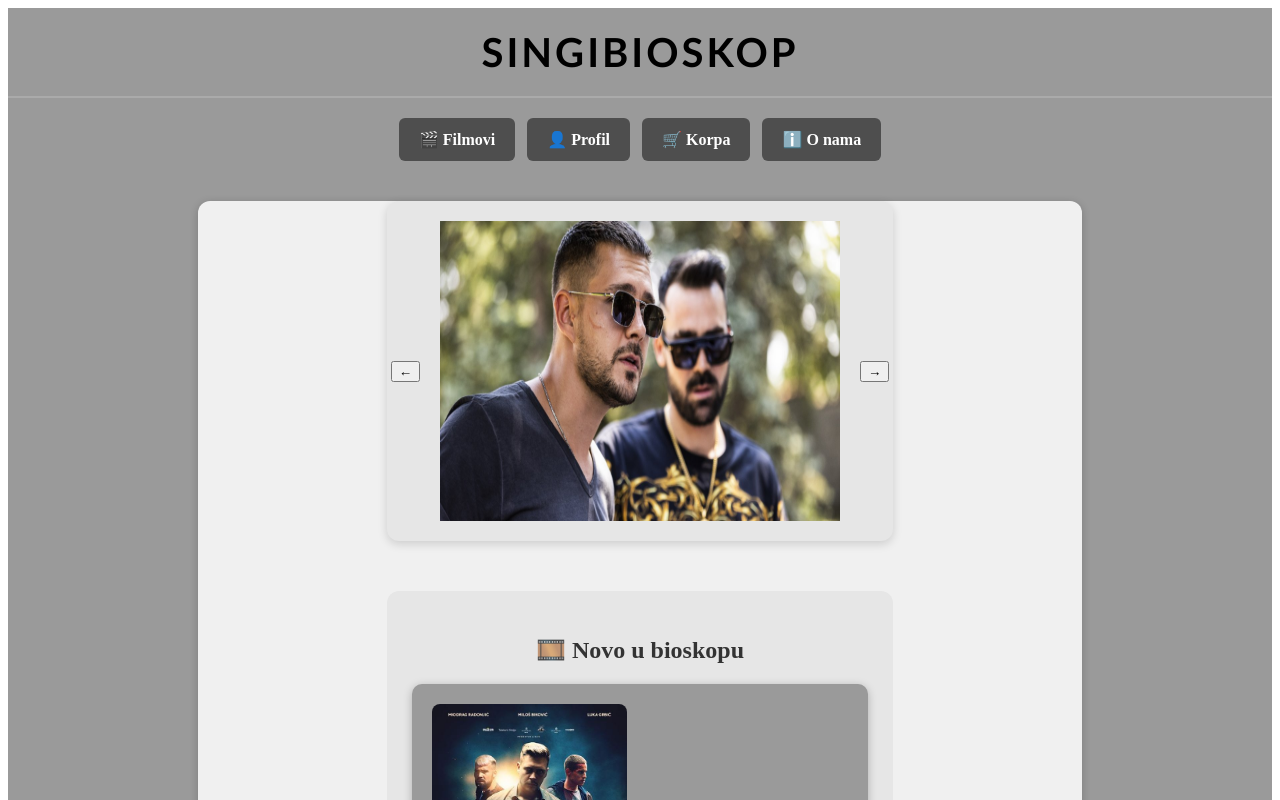
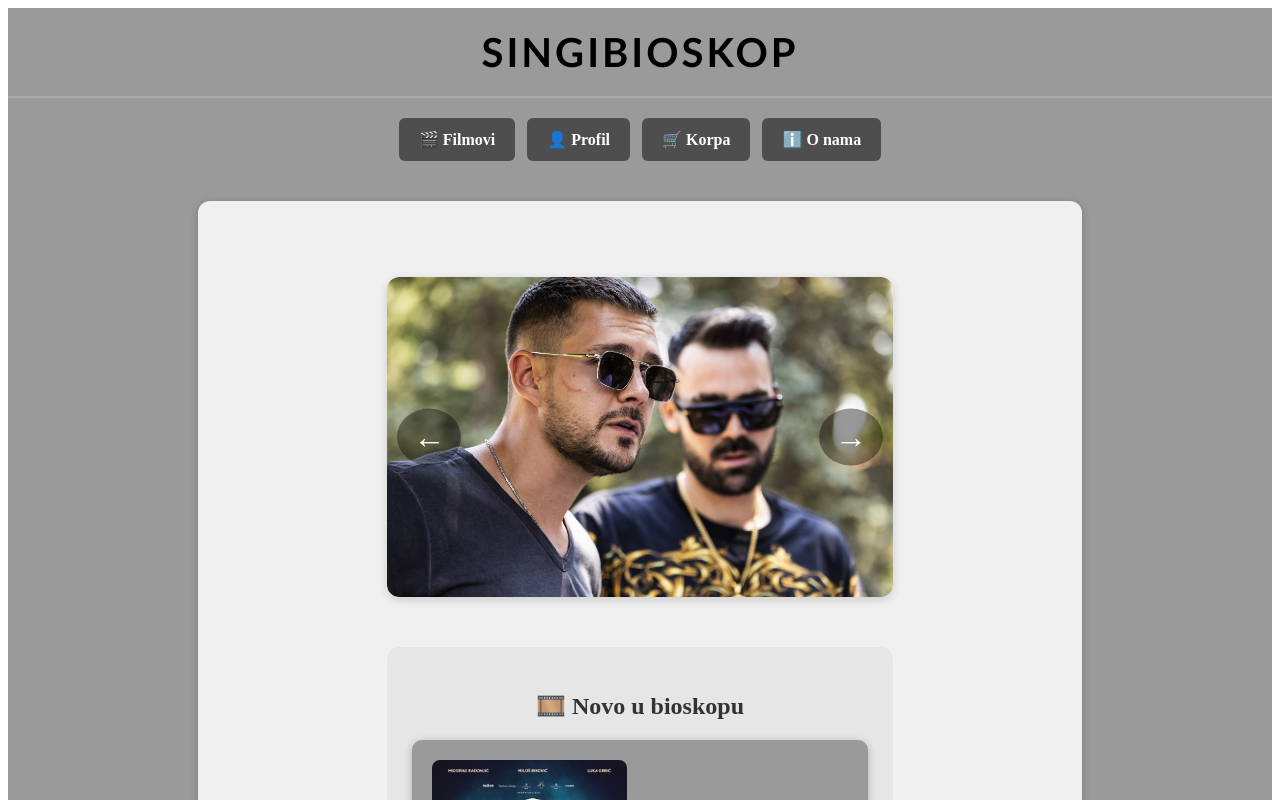
Before and after one commit to KemneProgramer/interfejsjul2, an Angular app: page /pocetna in a window 1280 px wide. Shown: the top 800 px of the page. Built offline with nearby package versions, Linux system fonts and the light colour scheme.

Commit message:
opetapdejt

```diff
--- a/src/app/stranice/pocetna/pocetna.html
+++ b/src/app/stranice/pocetna/pocetna.html
@@ -10,6 +10,9 @@
 </nav>
 
 <div class="pocetna-container">
+  <br>
+  <br>
+
 
   <div class="carousel-box">
     <div class="carousel">
--- a/src/app/stranice/pocetna/pocetna.scss
+++ b/src/app/stranice/pocetna/pocetna.scss
@@ -112,21 +112,64 @@ body {
 }
 .carousel-box {
   max-width: 600px;
+  height: 320px;
   margin: 40px auto;
-  padding: 20px;
+  padding: 0;
   background-color: #e6e6e6;
   border-radius: 12px;
   box-shadow: 0 3px 10px rgba(0,0,0,0.15);
   display: flex;
   justify-content: center;
   align-items: center;
+  position: relative;
+  overflow: hidden;
 }
 
 .carousel {
+  width: 100%;
+  height: 100%;
+  position: relative;
   display: flex;
+  justify-content: center;
   align-items: center;
-  justify-content: center;
-  gap: 20px;
+}
+
+.carousel img {
+  width: 100%;
+  height: 100%;
+  object-fit: cover;
+  border-radius: 12px;
+  box-shadow: none;
+  user-select: none;
+  pointer-events: none;
+}
+
+.carousel button {
+  position: absolute;
+  top: 50%;
+  transform: translateY(-50%);
+  background-color: rgba(0,0,0,0.4);
+  color: white;
+  border: none;
+  font-size: 32px;
+  padding: 10px 16px;
+  cursor: pointer;
+  border-radius: 50%;
+  transition: background-color 0.3s ease;
+  user-select: none;
+  z-index: 10;
+}
+
+.carousel button:hover {
+  background-color: rgba(0,0,0,0.7);
+}
+
+.carousel button:first-of-type {
+  left: 10px;
+}
+
+.carousel button:last-of-type {
+  right: 10px;
 }
 
 .novi-film-box {
```
Also changed, not shown: src/assets/slike/kamera.jpg (added).
